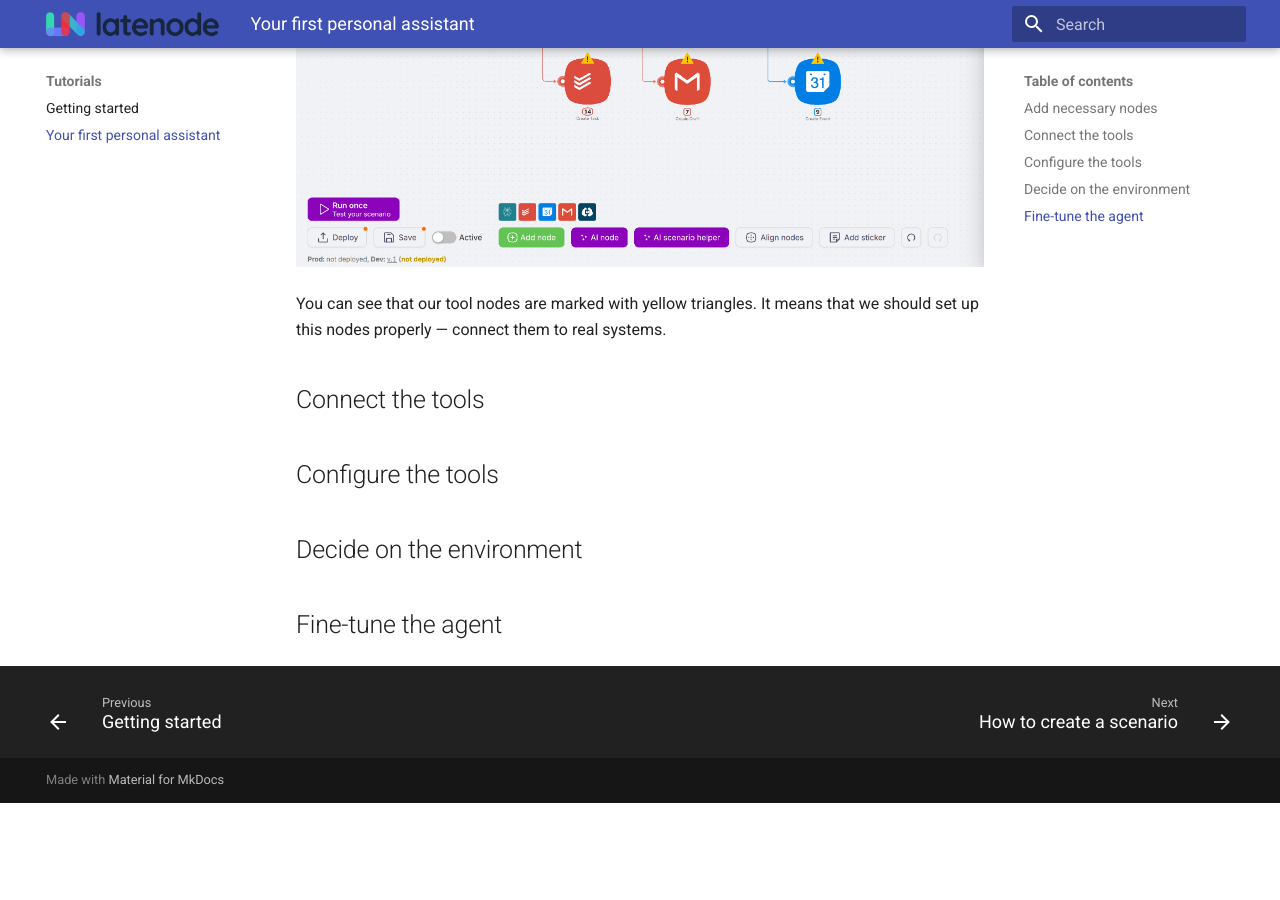
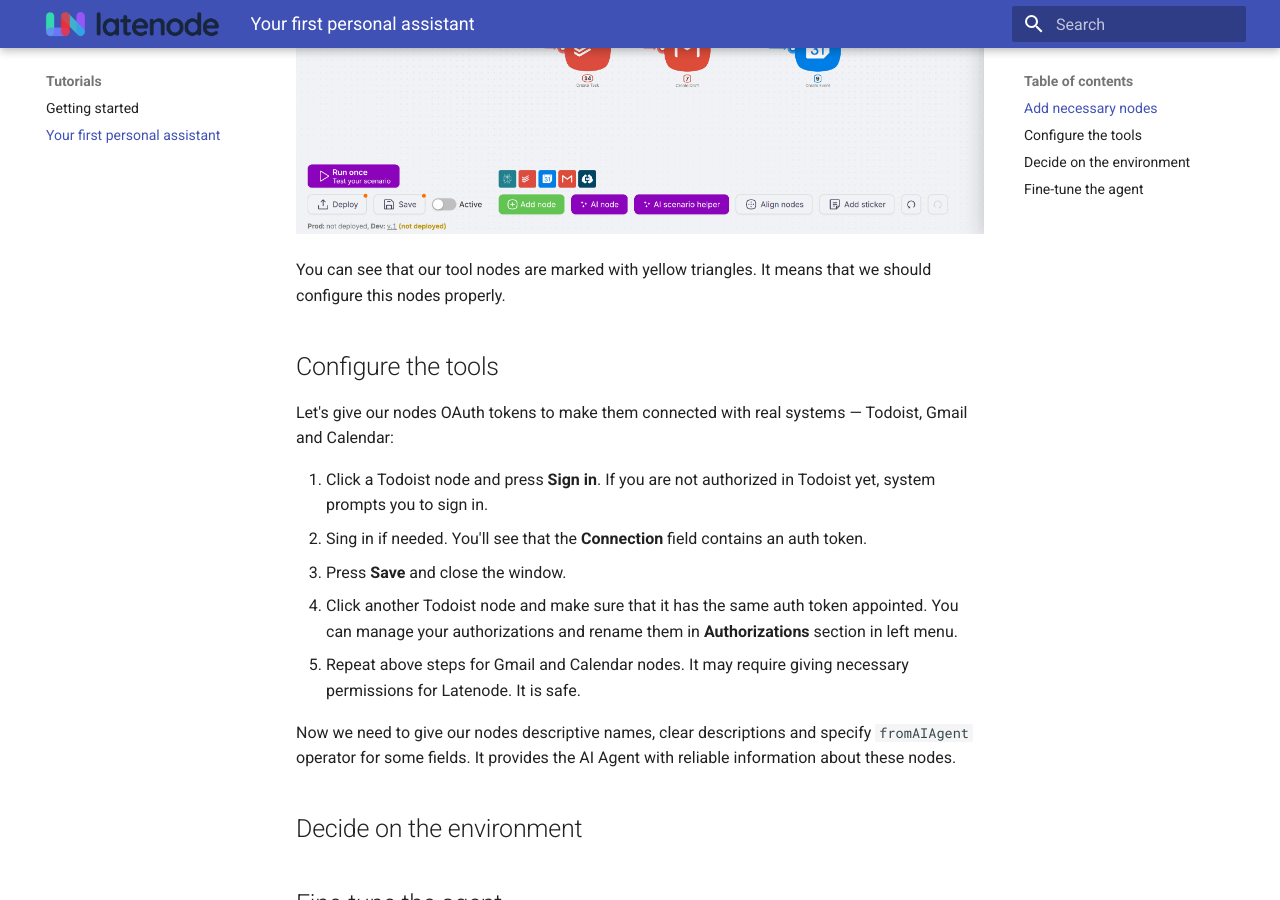
Before and after one commit to Berni2490/latenode-docs-test, an MkDocs documentation site: the page built from docs/basic_tutorials/first_pa.md, in a window 1280 px wide and 900 px high, scrolled down 2444 px. Built offline with MkDocs 1.6.1 and Material for MkDocs 9.7.7, drawn with Linux system fonts in a browser that asks for light colours; before the commit the page ends 3247 px from its top, so only the background shows below that; some of the changed text lies outside the part shown.

Commit message:
Add auth info

```diff
--- a/docs/basic_tutorials/first_pa.md
+++ b/docs/basic_tutorials/first_pa.md
@@ -10,11 +10,10 @@ It also assumes that you are using an online-version of Latenode. If you are usi
 
 The major steps are:
 
-1. [Add necessary nodes][#add-nodes]
-1. [Connect the tools][#connect-tools]
-1. [Configure the tools][#configure-tools]
-1. [Decide on the environment][#environment]
-1. [Fine-tune the agent][#finetune]
+1. [Add necessary nodes][add-nodes]
+1. [Configure the tools][configure-tools]
+1. [Decide on the environment][environment]
+1. [Fine-tune the agent][finetune]
 
 [](){ #add-nodes }
 ## Add necessary nodes
@@ -48,13 +47,21 @@ Now let's add tool nodes to manage:
 
 ![First Layout](../assets/first-layout.png){ loading=lazy }
 
-You can see that our tool nodes are marked with yellow triangles. It means that we should set up this nodes properly — connect them to real systems.
-
-[](){ #connect-tools }
-## Connect the tools
+You can see that our tool nodes are marked with yellow triangles. It means that we should configure this nodes properly.
 
 [](){ #configure-tools }
 ## Configure the tools
+
+Let's give our nodes OAuth tokens to make them connected with real systems — Todoist, Gmail and Calendar:
+
+1. Click a Todoist node and press **Sign in**. If you are not authorized in Todoist yet, system prompts you to sign in.
+1. Sing in if needed. You'll see that the **Connection** field contains an auth token.
+1. Press **Save** and close the window.
+1. Click another Todoist node and make sure that it has the same auth token appointed. You can manage your authorizations and rename them in **Authorizations** section in left menu.
+1. Repeat above steps for Gmail and Calendar nodes. It may require giving necessary permissions for Latenode. It is safe.
+
+Now we need to give our nodes descriptive names, clear descriptions and specify `fromAIAgent` operator for some fields. It provides the AI Agent with reliable information about these nodes.
+
 
 [](){ #environment }
 ## Decide on the environment
```
